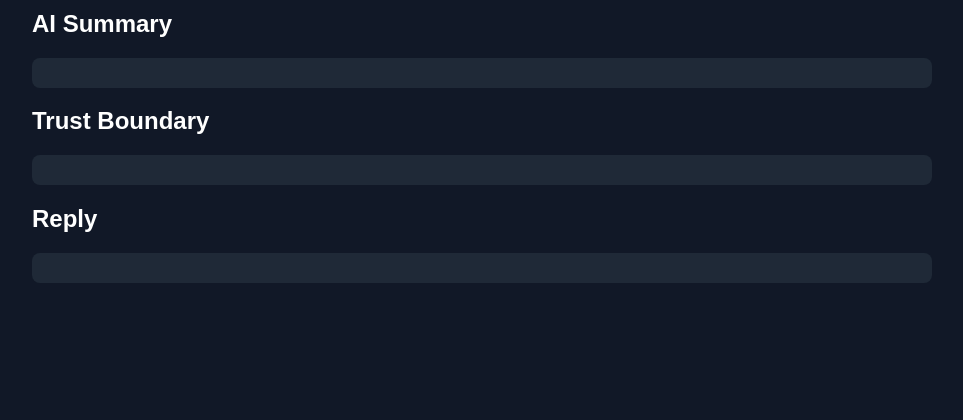
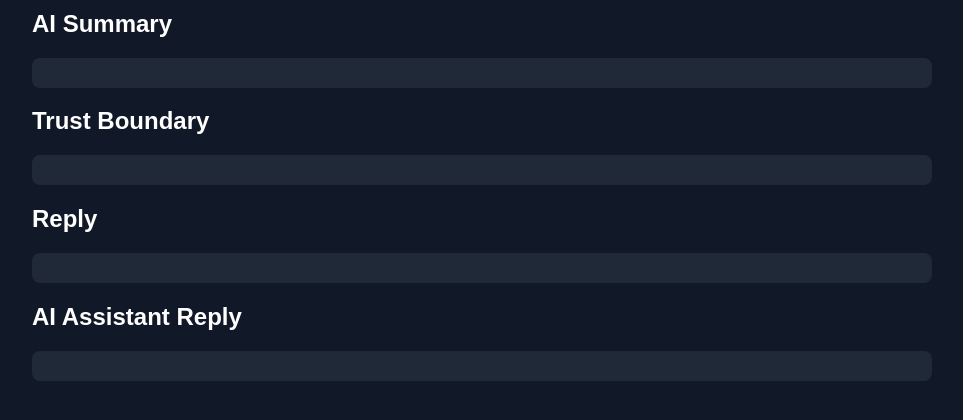
Before and after one commit to PrashantKrCS/PromptSpy-Email, a Flask app: page / in a window 1280 px wide. Shown: the part 325-745 px from the top of the page, without its empty margins (158-1121 px from the left). Run offline with Flask 3, Linux system fonts and the light colour scheme; parts of the project's set-up code (start-up, migrations or seed data) failed here and were passed over.

Commit message:
Update index.html

```diff
--- a/web/templates/index.html
+++ b/web/templates/index.html
@@ -50,9 +50,21 @@ Run Simulation
 
 <pre id="trust"></pre>
 
+<div class="panel">
+
 <h2>Reply</h2>
 
-<pre id="reply"></pre>
+<pre id="humanReply"></pre>
+
+</div>
+
+<div class="panel">
+
+<h2>AI Assistant Reply</h2>
+
+<pre id="aiReply"></pre>
+
+</div>
 
 </div>
 
```
